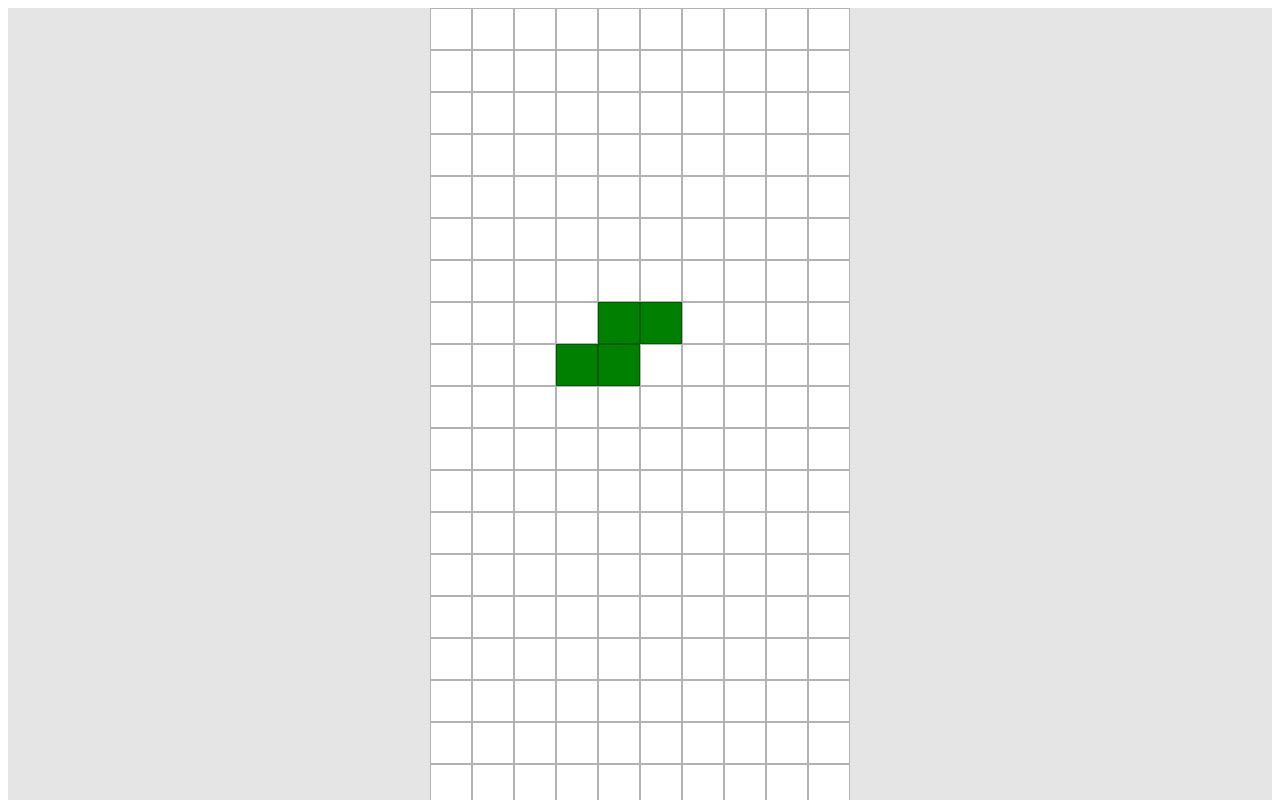
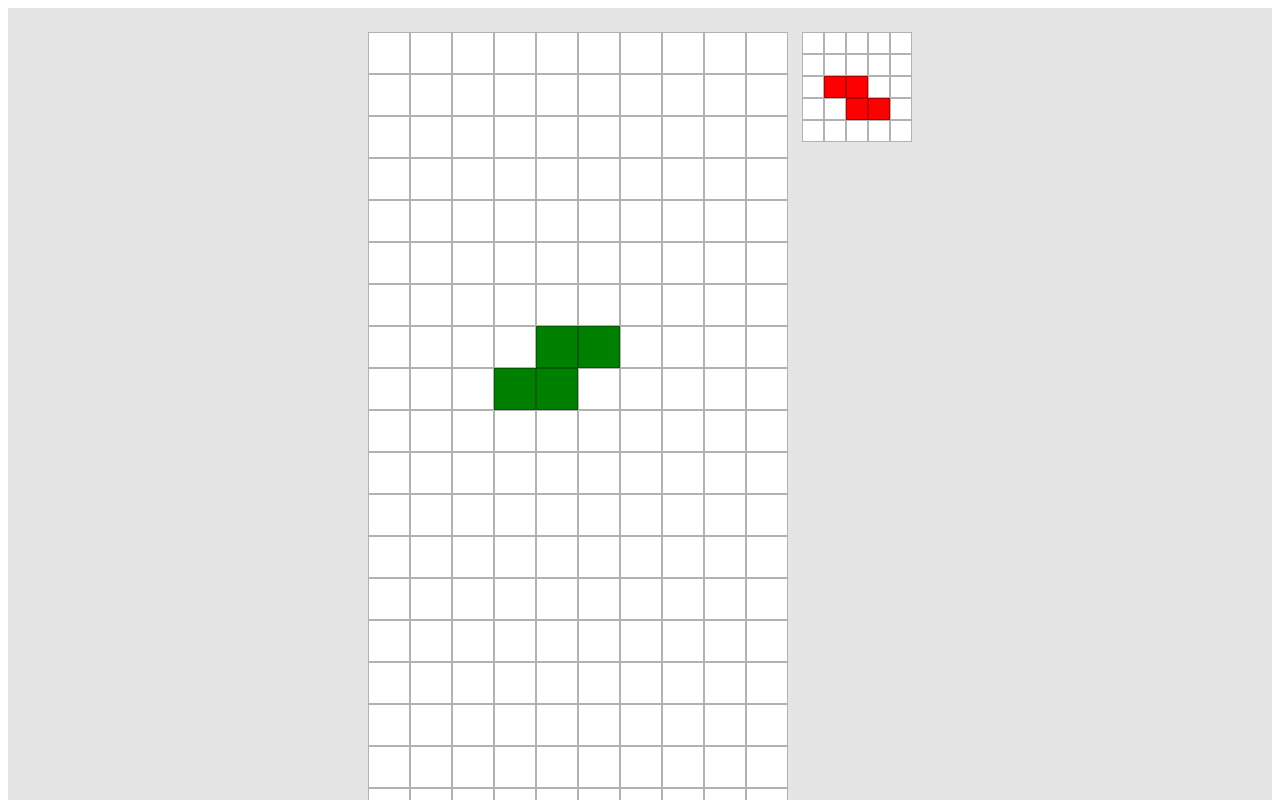
Before and after one commit to abetomoki0420/vue-tetris-challenge, a Vue app: page / in a window 1280 px wide. Shown: the top 800 px of the page. Built offline with nearby package versions, Linux system fonts and the light colour scheme.

Commit message:
feat: add next view

```diff
--- a/src/components/Tetris.vue
+++ b/src/components/Tetris.vue
@@ -10,6 +10,13 @@
       <div class="row" v-for="row in fields">
         <div class="col" v-for="col in row">
           <div class="cell" :class="getStyleByType(col)"/>
+        </div>
+      </div>
+    </div>
+    <div class="nextFields">
+      <div class="row" v-for="row in nextFields">
+        <div class="col" v-for="col in row">
+          <div class="nextCell" :class="getStyleByType(col)"/>
         </div>
       </div>
     </div>
@@ -51,16 +58,17 @@ const getStyleByType = (type: number) => {
 
 export default defineComponent({
   setup() {
-    const {fields, timer, move, fall, spin} = useTetris();
+    const {fields,nextFields, timer, move, fall, spin} = useTetris();
 
     timer(1000)
 
     return {
       fields,
+      nextFields,
       getStyleByType,
       move,
       fall,
-      spin
+      spin,
     }
   }
 })
@@ -74,6 +82,8 @@ export default defineComponent({
   height: 100%;
   width: 100%;
   background: rgba(0,0,0,0.1);
+  padding: 24px;
+  box-sizing: border-box;
 }
 
 .container:focus {
@@ -81,16 +91,31 @@ export default defineComponent({
 }
 
 .row,
-.col {
+.col
+{
   display: flex;
+}
+
+.nextFields{
+  margin-left: 14px;
+}
+
+.cell,
+.nextCell
+{
+  border: 1px solid rgba(0, 0, 0, 0.3);
+  box-sizing: content-box;
+  background: white;
 }
 
 .cell {
   width: 40px;
   height: 40px;
-  border: 1px solid rgba(0, 0, 0, 0.3);
-  box-sizing: content-box;
-  background: white;
+}
+
+.nextCell {
+  width: 20px;
+  height: 20px;
 }
 
 .yellow {
--- a/src/composables/tetris.ts
+++ b/src/composables/tetris.ts
@@ -14,6 +14,7 @@ const minos = [squareMino, tMino, jMino, lMino, zMino, sMino, iMino];
 
 const useTetris = () => {
   const currentMino = ref<Mino>(getRandomMino());
+  const nextMino = ref<Mino>(getRandomMino());
 
   const fields = ref<number[][]>([
     [0, 0, 0, 0, 0, 0, 0, 0, 0, 0], // row 21
@@ -52,38 +53,61 @@ const useTetris = () => {
       } else {
         fields.value = clearLines(attachedFields.value);
 
-        currentMino.value = getRandomMino();
+        currentMino.value = nextMino.value;
+        nextMino.value = getRandomMino();
       }
     }, interval);
   };
 
   const fall = () => {
     const tempMino = fallDownMino(currentMino.value);
-    if(existsValidBoundary(fields.value, tempMino)){
-      currentMino.value = tempMino
+    if (existsValidBoundary(fields.value, tempMino)) {
+      currentMino.value = tempMino;
     }
   };
 
   const move = (input: "l" | "r") => {
     const tempMino = moveMino(currentMino.value, input);
-    if(existsValidBoundary(fields.value, tempMino)){
-        currentMino.value = tempMino
+    if (existsValidBoundary(fields.value, tempMino)) {
+      currentMino.value = tempMino;
     }
   };
 
   const spin = () => {
     const tempMino = rotateMino(currentMino.value);
-    if(existsValidBoundary(fields.value, tempMino)){
-      currentMino.value = tempMino
+    if (existsValidBoundary(fields.value, tempMino)) {
+      currentMino.value = tempMino;
     }
-  }
+  };
+
+  const nextFields = computed(() => {
+    const baseFields = [
+      [0, 0, 0, 0, 0],
+      [0, 0, 0, 0, 0],
+      [0, 0, 0, 0, 0],
+      [0, 0, 0, 0, 0],
+      [0, 0, 0, 0, 0],
+    ];
+
+    return nextMino.value.coordinates.reduce((fields, coordinate) => {
+      const { row, col } = coordinate;
+
+      const rowOffset = 1;
+      const colOffset = 3;
+
+      baseFields[row + rowOffset][col - colOffset] = nextMino.value.type;
+
+      return baseFields;
+    }, baseFields);
+  });
 
   return {
     fields: attachedFields,
+    nextFields,
     timer,
     move,
     fall,
-    spin
+    spin,
   };
 };
 
@@ -223,13 +247,15 @@ export const clearLines = (fields: number[][]) => {
   return resultFields;
 };
 
-export const existsValidBoundary = (fields: number[][], mino: Mino ) => {
-  return mino.coordinates.map( coordinate => {
-    const { row , col } = coordinate;
+export const existsValidBoundary = (fields: number[][], mino: Mino) => {
+  return mino.coordinates
+    .map((coordinate) => {
+      const { row, col } = coordinate;
 
-    return fields[row][col]
-  }).every( (value) => value === 0 )
-}
+      return fields[row][col];
+    })
+    .every((value) => value === 0);
+};
 
 export const rotateMino = (mino: Mino) => {
   switch (mino.type) {
```
